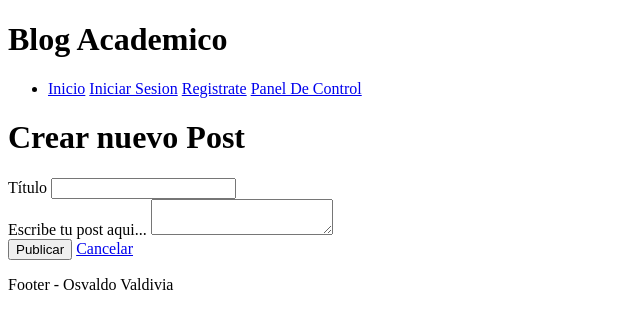
After one commit to progValji/Blog-Academico, a Flask app: page /crear_post in a window 1280 px wide. The commit adds this page. Shown: the top 329 px of the page, without its empty margins (0-640 px from the left). Run offline with Flask 3, Linux system fonts and the light colour scheme; the visitor is signed in with stand-in values (Sample User, id 1).

Commit message:
Creacion De Un Post Y Filtro Para Mostrar El Tiempo Del Post

```diff
--- a/app.py
+++ b/app.py
@@ -1,4 +1,4 @@
-from flask import Flask, render_template, request, redirect, url_for, session
+from flask import Flask, render_template, request, redirect, url_for, session, flash
 from werkzeug.security import generate_password_hash, check_password_hash
 import pymysql
 import time
@@ -55,6 +55,29 @@ app = Flask(__name__,
             template_folder=os.path.join('src', 'templates'),
             static_folder='src/static',
             static_url_path='/static')
+
+@app.template_filter('tiempo_relativo')
+def tiempo_relativo(fecha):
+    ahora = datetime.now()
+    diferencia = ahora - fecha
+
+    segundos = diferencia.total_seconds()
+
+    if segundos < 60:
+        return f"{int(segundos)} segundos"
+
+    minutos = segundos / 60
+    if minutos < 60:
+        return f"{int(minutos)} minutos"
+
+    horas = minutos / 60
+    if horas < 24:
+        return f"{int(horas)} horas"
+
+    if fecha.year == ahora.year:
+        return fecha.strftime("%d %b")
+    else:
+        return fecha.strftime("%d %b %Y")
 
 app.config['SECRET_KEY'] = os.getenv('SECRET_KEY')
 app.config['MAIL_SERVER'] = os.getenv('MAIL_SERVER')
@@ -295,6 +318,42 @@ def cerrar_sesion():
     session.pop('user_id', None)
     return redirect(url_for('index'))
 
+@app.route('/crear_post', methods=['GET', 'POST'])
+@login_requerido
+def crear_post():
+    if request.method == 'POST':
+        titulo = request.form.get('titulo', '').strip()
+        contenido = request.form.get('contenido')
+        #files = request.files.getlist('adjuntos') 'adjuntos' coincide con el name del input HTML
+
+        if not titulo or not contenido:
+            flash('El titulo y el contenido no pueden estar vacios.', 'error')
+            return redirect(request.url) #se recarga la pagina mostrando el error
+
+        try:
+            conexion = obtener_conexion()
+            cursor = conexion.cursor()
+            sql = """
+                INSERT INTO posts (user_id, titulo, contenido, created_at)
+                VALUES (%s, %s, %s, %s)
+            """
+            cursor.execute(sql, (
+                session['user_id'],
+                titulo,
+                contenido,
+                datetime.now()
+            ))
+            conexion.commit()
+            flash('¡Tu post ha sido publicado exitosamente!','succes')
+
+        except Exception as e:
+            flash('Ocurrió un error al guardar el post. Inténtalo de nuevo.', 'error')
+        finally:
+            if cursor: cursor.close()
+            if conexion: conexion.close()
+        return redirect(url_for('index'))
+    return render_template("crear_post.html", titulo="Crea Un Post")
+
 if os.getenv('FLASK_ENV') == 'production':
     app.config['DEBUG'] = False  # Desactiva modo debug
 
--- a/src/templates/base.html
+++ b/src/templates/base.html
@@ -3,7 +3,7 @@
 <head>
     <meta charset="UTF-8">
     <meta name="viewport" content="width=device-width, initial-scale=1.0">
-     <link rel="stylesheet" href="{{ url_for('static', filename='CSS/output.css') }}">
+    <!-- <link rel="stylesheet" href="{{ url_for('static', filename='CSS/output.css') }}"> -->
     <title>Blog Academico - {{ titulo }}</title>
 </head>
 <body>
--- /dev/null
+++ b/src/templates/crear_post.html
@@ -0,0 +1,40 @@
+{% extends "base.html" %}
+
+{% block contenido %}
+
+    {% with messages = get_flashed_messages(with_categories=True) %}
+      {% if messages %}
+        <ul class="flashes">
+          {% for category, message in messages %}
+            <li class="{{ category }}">{{ message }}</li>
+          {% endfor %}
+        </ul>
+      {% endif %}
+    {% endwith %}
+
+    <h1>Crear nuevo Post</h1>
+
+    <form method="post" enctype="multipart/form-data">
+        <div>
+            <label for="titulo">Título</label>
+            <input id="titulo" name="titulo" type="text" required>
+        </div>
+
+        <div>
+            <label for="contenido">Escribe tu post aqui...</label>
+            <textarea id="contenido" name="contenido" required></textarea>
+        </div>
+
+        <!-- <div>
+            <label for="adjuntos">Adjuntar archivos</label>
+            <input id="adjuntos" name="adjuntos" type="file" multiple>
+        </div>
+
+        <div id="filesPreview" class="files-list" aria-live="polite"></div> -->
+
+        <div class="actions">
+            <button type="submit">Publicar</button>
+            <a href="{{ url_for('index') }}" style="align-self:center">Cancelar</a>
+        </div>
+    </form>
+{% endblock %}
--- a/src/templates/index.html
+++ b/src/templates/index.html
@@ -7,7 +7,7 @@
             {% for post in posts %}
                 <li>
                     <h2>{{ post.titulo }}</h2>
-                    <small>{{ post.created_at }}</small>
+                    <small>{{ post.created_at |  tiempo_relativo }}</small>
                     <p>{{ post.contenido }}</p>
                 </li>
             {% endfor %}
@@ -15,7 +15,7 @@
     {% else %}
             <!-- Si no hay posts, dos caminos según sesión -->
             {% if user_id %}
-                <p>No hay posts todavía. <a href="{{ url_for('panel_control') }}">Sé el primero en comentar</a>.</p>
+                <p>No hay posts todavía. <a href="{{ url_for('crear_post') }}">Sé el primero en comentar</a>.</p>
             {% else %}
                 <p>No hay posts todavía. <a href="{{ url_for('login') }}?form=registrar">Regístrate</a> para crear el primero.</p>
             {% endif %}
```
